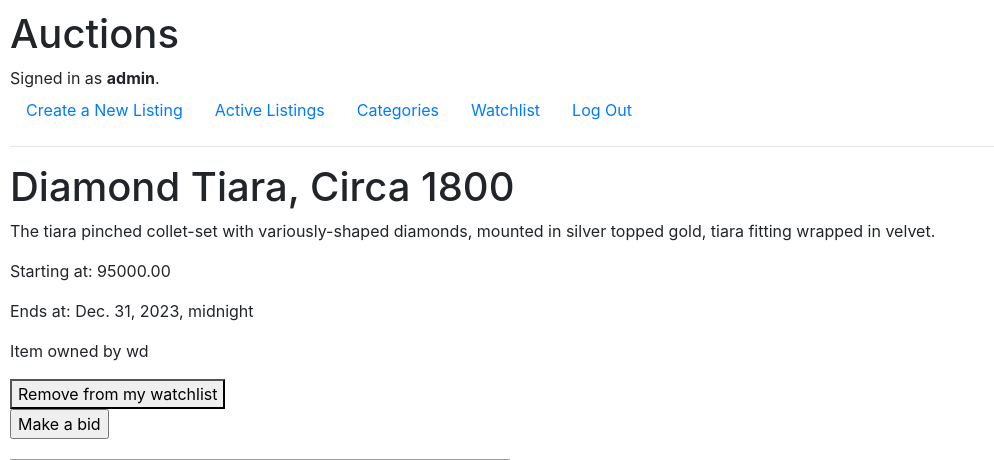
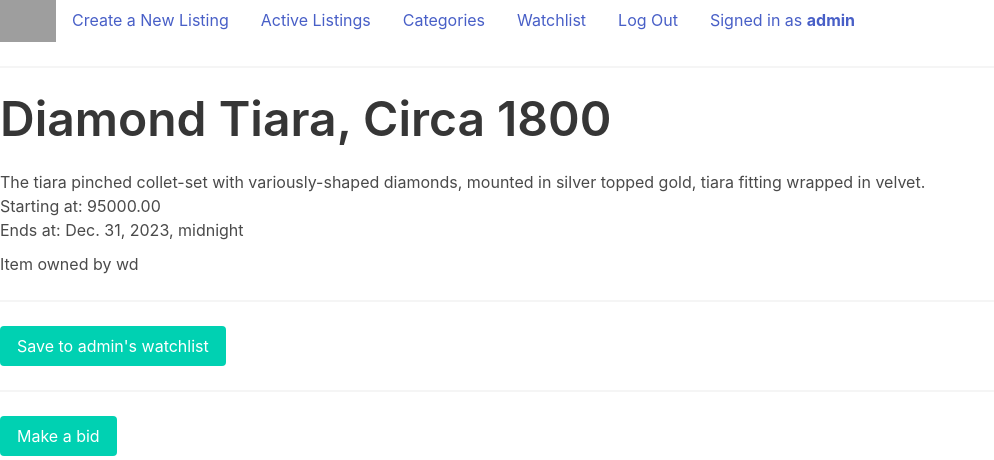
Before and after one commit to absurdity9/commerce-projecttwo, a Django app: page /listing/1 in a window 1280 px wide. Shown: the top 460 px of the page, without its empty margins (0-994 px from the left). Run offline with Django 3.2, Linux system fonts and the light colour scheme; a user stored in the database is signed in; data comes from the database, SQL or seed files in the repository; both versions use the stored data as it was after the commit; some libraries are stand-ins or nearby versions; grey boxes are pictures that could not be loaded.

Commit message:
+remove watchlist fx, +styling, +bid field

```diff
--- a/auctions/models.py
+++ b/auctions/models.py
@@ -28,6 +28,7 @@ class Listing(models.Model):
     item = models.ForeignKey(Items, on_delete=models.CASCADE)
     date_created = models.DateTimeField(auto_now_add=True)
     date_end = models.DateTimeField(default=datetime(2023, 12, 31, 0, 0, 0))
+    highestbid = models.PositiveBigIntegerField(default=1)
     def __str__(self):
         return self.item.title
 
--- a/auctions/templates/auctions/createlisting.html
+++ b/auctions/templates/auctions/createlisting.html
@@ -2,7 +2,8 @@
 
 {% block body %}
     <h2>Create a New Listing</h2>
-
+    <p>You must be logged in to create a listing.</p>
+    <hr class="solid">
     <form action="" method="POST">
         {% csrf_token %}
         {{ create_listing_form.as_p }}
--- a/auctions/templates/auctions/layout.html
+++ b/auctions/templates/auctions/layout.html
@@ -8,15 +8,10 @@
         <link href="{% static 'auctions/styles.css' %}" rel="stylesheet">
     </head>
     <body>
-        <h1>Auctions</h1>
-        <div>
-            {% if user.is_authenticated %}
-                Signed in as <strong>{{ user.username }}</strong>.
-            {% else %}
-                Not signed in.
-            {% endif %}
-        </div>
         <ul class="nav">
+            <li class="nav-item">
+                <img src="https://png.pngtree.com/png-clipart/20221110/original/pngtree-diamond-logo-template-vector-icon-illustration-design-free-logo-design-template-picture-image_3626181.png" width="56" height="20">
+            </li>
             <li class="nav-item">
                 <a class="nav-link" href="{% url 'createlisting' %}">Create a New Listing</a>
             </li>
@@ -41,6 +36,12 @@
                     <a class="nav-link" href="{% url 'register' %}">Register</a>
                 </li>
             {% endif %}
+            <li>
+                {% if user.is_authenticated %}
+                <a class="nav-link" href="">Signed in as <strong>{{ user.username }}</strong></a>
+                {% else %}
+                <a class="nav-link" href="{% url 'login' %}">Not signed in - Log In.</a>
+                {% endif %}
         </ul>
         <hr>
         {% block body %}
--- a/auctions/templates/auctions/listing.html
+++ b/auctions/templates/auctions/listing.html
@@ -1,6 +1,7 @@
 {% extends "auctions/layout.html" %}
 
 {% block body %}
+<link rel="stylesheet" href="https://cdn.jsdelivr.net/npm/bulma@latest/css/bulma.min.css">
 
 <style>
   .listing {
@@ -27,15 +28,15 @@
     border-bottom: 1px solid grey;
   }
   .actions-container{
-    margin-bottom: 20px;
-    margin-top:10px;
+    display: block;
+    margin: 10px 0px 20px 0px
   }
 </style>
 
 {% if listing %}
 <div class="listing">
   <div class="listing-info">
-    <h1>{{ listing.item.title }}</h1>
+    <h1 class="title is-1">{{ listing.item.title }}</h1>
     <p>{{ listing.item.desc }}</p>
     <p>Starting at: {{ listing.item.floor_price }}</p>
     <p>Ends at: {{ listing.date_end }}
@@ -47,21 +48,24 @@
         <form method="post" action="{% url 'close_listing' item_id=listing.item.id %}">
           {% csrf_token %}
           <input type="hidden" name="item_id" value="{{ listing.item.id }}">
-          <button type="submit">Close Listing</button>
+          <button class="button is-primary" type="submit">Close Listing</button>
         </form>
       {% else %}
         <p>Item owned by {{ listing.item.owner_id|default_if_none:"None"|default:"Unknown" }}</p>
-      {% endif %}
+        {% endif %}
 
-      {% if watchlist.listingid.listing_id == listing.item.id %}
-       <!-- Watchlist form -->
-        <a href="{% url 'add_watchlist' item_id=listing.item.id %}"><button>Save to {{ user.username }}'s watchlist</button></a>
-      {% else %}
-        <a href="{% url 'remove_watchlist' item_id=listing.item.id %}"><button>Remove from my watchlist</button></a>
-      {% endif %}
-        <!-- Make a bid -->
+      {% if listing.item.id in watchlist_items %}
+        <!-- Watchlisted, show remove -->
+        <a href="{% url 'remove_watchlist' item_id=listing.item.id %}"><button class="button is-primary">Remove from my watchlist</button></a>
+        {% else %}
+        <hr class="solid">
+        <!-- Not watchlisted, show add -->
+        <a href="{% url 'add_watchlist' item_id=listing.item.id %}"><button class="button is-primary">Save to {{ user.username }}'s watchlist</button></a>
+        {% endif %}
+        <hr class="solid">
+      <!-- Make a bid -->
         <form action="" method="POST">
-          <input type="submit" value="Make a bid">
+          <button class="button is-primary" type="submit">Make a bid</button>
         </form>
     </div>
     {% endif %}
@@ -81,7 +85,7 @@
       <form action="" method="POST">
         {% csrf_token %}
         {{ create_comments_form.as_p }}
-        <input type="submit" value="Add comment">
+        <button class="button is-primary" type="submit">Add comment</button>
     </form>
       {% for comment in comments %}
     <div class="comment-detail">
--- a/auctions/templates/auctions/watchlist.html
+++ b/auctions/templates/auctions/watchlist.html
@@ -4,7 +4,7 @@
   <h1>{{ user.username }}'s watchlist</h1>
   {% for watchlist in user.watchlist_set.all %}
     {% for listing in watchlist.listingid.all %}
-    <a href="{% url 'listing' listing.id %}"><p>{{ listing.item.title }}</p></a>
+    <a href="{% url 'listing' listing.id %}"><p>#{{ listing.id }} - {{ listing.item.title }}</a></li>
     {% endfor %}
   {% endfor %}
   {% endblock %}
--- a/auctions/views.py
+++ b/auctions/views.py
@@ -74,7 +74,8 @@ def register(request):
     else:
         return render(request, "auctions/register.html")
 
-def createItems_and_Listing(data):
+def createItems_and_Listing(request, data):
+    ownerid = request.user.id
     title = data["title"]
     desc = data["desc"]
     floor_price = data["floor_price"]
@@ -83,7 +84,7 @@ def createItems_and_Listing(data):
     category = data["category"]
     # create records
     category = Category.objects.create(category=category)
-    item = Items.objects.create(title=title, desc=desc, floor_price=floor_price, photo_url=photo_url, category=category)
+    item = Items.objects.create(owner_id_id= ownerid, title=title, desc=desc, floor_price=floor_price, photo_url=photo_url, category=category)
     listing = Listing.objects.create(item=item, date_end=date_end)
 
     return category, item, listing
@@ -93,10 +94,11 @@ def createListing(request):
         form = createForm(request.POST)
         if form.is_valid():
             form_data = form.cleaned_data
-            category, item, listing = createItems_and_Listing (form_data)
+            category, item, listing = createItems_and_Listing (request, form_data)
             return redirect("index")
         else:
             print("Error posting")
+            print(form.errors)
             return render(request, "auctions/createlisting.html", {"create_listing_form": createForm})
     else:
         return render(request, "auctions/createlisting.html", {"create_listing_form": createForm})
@@ -124,12 +126,20 @@ def category_detail(request, cat_name):
     return render(request, 'auctions/category_detail.html', context)
 
 def listing(request, itemid):
+    user = request.user
     try:
         listing = Listing.objects.get(item_id=itemid)
         comments = Comments.objects.filter(item_id_id=itemid)
     except Listing.DoesNotExist:
         listing = None
         comments = None
+
+    #Check if this item is watchlisted by the user
+    if user.is_authenticated:
+        watchlist_items = Watchlist.objects.filter(userid_id=user.id).values_list('listingid__item_id', flat=True)
+        print(list(watchlist_items))
+    else:
+        watchlist_items = []
 
     if request.method == "POST":
         form = commentsForm(request.POST)
@@ -151,6 +161,7 @@ def listing(request, itemid):
             'listing': listing,
             'comments': comments,
             "create_comments_form": commentsForm,
+            'watchlist_items': watchlist_items,
             }
         return render(request, "auctions/listing.html", context)
 
@@ -186,7 +197,11 @@ def add_watchlist(request, item_id):
     }
     return render(request, "auctions/add_watchlist.html", context)
 
-def remove_watchlist(request):
+def remove_watchlist(request,item_id):
+    watchlist = Watchlist.objects.get(userid=request.user.id)
+    listing = Listing.objects.get(item_id=item_id)
+    watchlist.listingid.remove(listing)
     context = {
+        'listing': listing,
     }
     return render(request, "auctions/remove_watchlist.html", context)
```
Also changed, not shown: auctions/templates/auctions/index.html (+6 -4 lines), auctions/templates/auctions/remove_watchlist.html (+4 -11 lines), auctions/migrations/0012_listing_highestbid.py (added), db.sqlite3.
